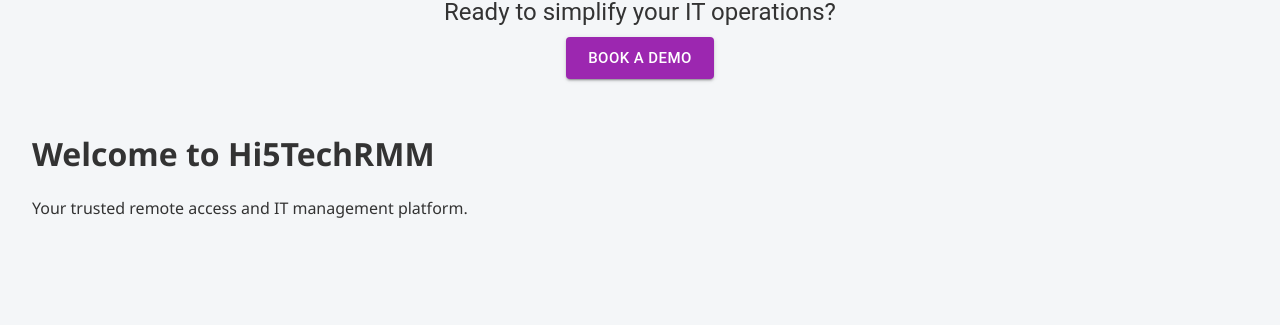
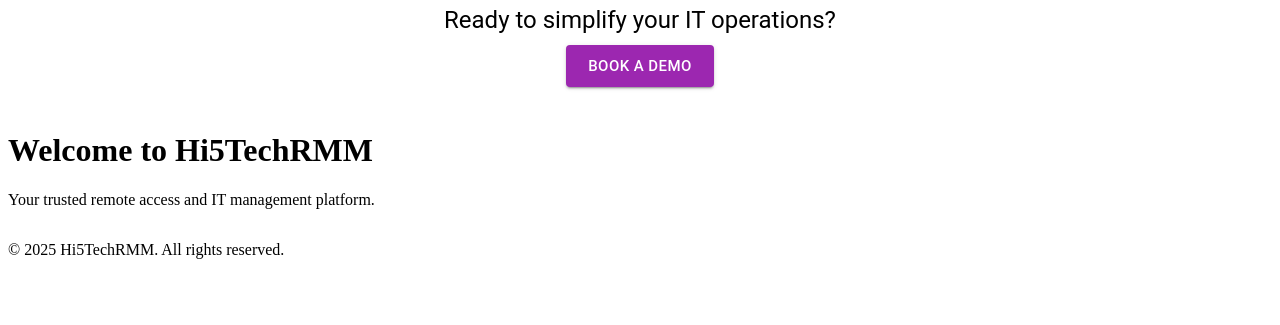
Before and after one commit to dansut24/rmm-prototype, a React (Create React App) app: page / in a window 1280 px wide. Shown: the part 627-952 px from the top of the page. After the commit the page ends 910 px from the top, so only its background shows below. Built offline with nearby package versions, Linux system fonts and the light colour scheme.

Commit message:
Update App.css

```diff
--- a/src/App.css
+++ b/src/App.css
@@ -1,39 +1,10 @@
-body {
-  margin: 0;
-  font-family: 'Segoe UI', sans-serif;
-  background: #f4f6f8;
-  color: #333;
+.app-container {
+  display: flex;
+  flex-direction: column;
+  min-height: 100vh;
 }
 
-header {
-  background: #1e2a38;
-  color: white;
-  padding: 1rem 2rem;
-  display: flex;
-  justify-content: space-between;
-  align-items: center;
+.main-content {
+  flex: 1;
+  padding-top: 24px;
 }
-
-nav a {
-  color: white;
-  margin: 0 1rem;
-  text-decoration: none;
-  font-weight: 500;
-  cursor: pointer;
-}
-
-nav a:hover {
-  text-decoration: underline;
-}
-
-main {
-  padding: 2rem;
-}
-
-footer {
-  text-align: center;
-  padding: 1rem;
-  color: #888;
-  margin-top: 3rem;
-  font-size: 0.9rem;
-}
```
